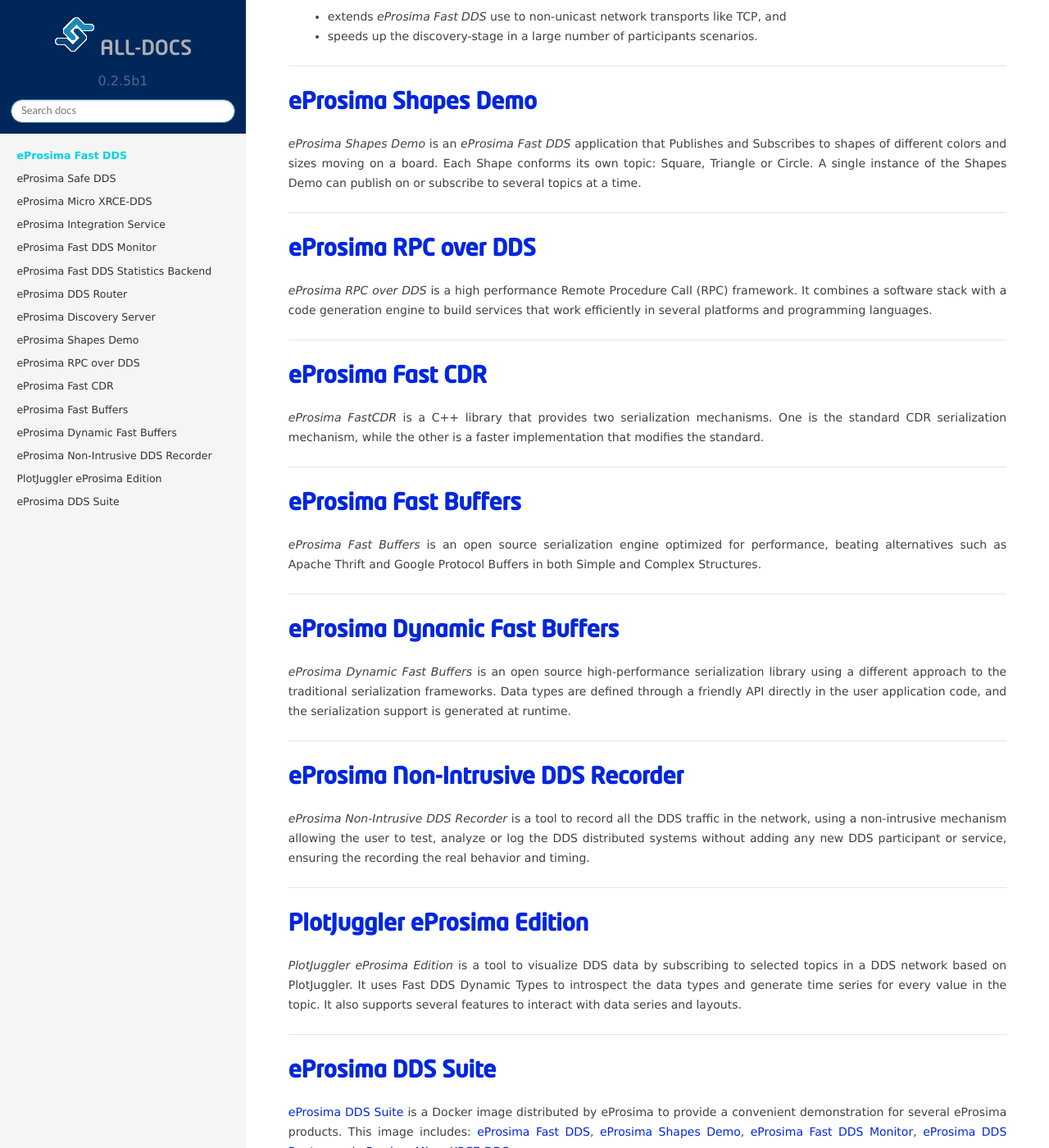
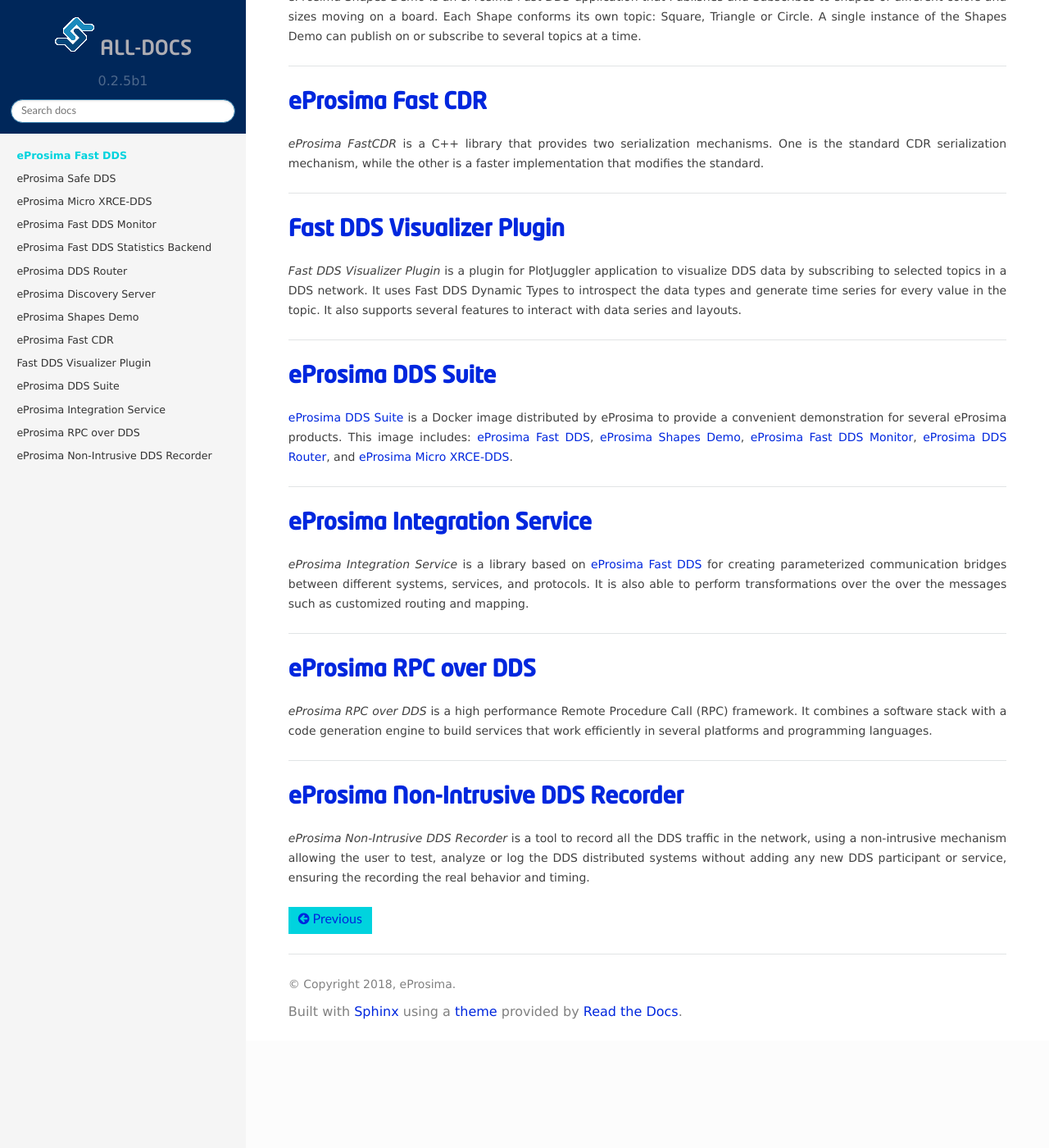
Before and after one commit to eProsima/all-docs, a Sphinx documentation site: the page built from source/docindex.rst, in a window 1280 px wide and 1400 px high, scrolled down 1909 px. Shown: the whole window at 82% size. Built offline with Sphinx 7.4.7 and the Read the Docs theme 2.0.0, drawn with Linux system fonts in a browser that asks for light colours; the version number is read from the project's files by our own code; after the commit the page ends 3178 px from its top, so only the background shows below that; some of the changed text lies outside the part shown.

Commit message:
Refs #18330: reorder index, remove and update products
Signed-off-by: JLBuenoLopez-eProsima <joseluisbueno@eprosima.com>

```diff
--- a/source/docindex.rst
+++ b/source/docindex.rst
@@ -47,16 +47,6 @@
 
 ------------------------------------------------------------------------------------------------------------------------
 
-`eProsima Integration Service`_
-----------------------------------
-
-*eProsima Integration Service* is a library based on `eProsima Fast DDS`_ for
-creating parameterized communication bridges between different systems,
-services, and protocols. It is also able to perform transformations over
-the over the messages such as customized routing and mapping.
-
-------------------------------------------------------------------------------------------------------------------------
-
 `eProsima Fast DDS Monitor`_
 ------------------------------
 
@@ -93,8 +83,7 @@
 `eProsima Discovery Server`_
 ----------------------------------------
 
-*eProsima Discovery Server* is an application that simplifies the use and testing of the new `eProsima Fast DDS`_
-discovery capabilities.
+*eProsima Discovery Server* is an `eProsima Fast DDS`_ discovery mechanism.
 *eProsima Fast DDS* allows a centralized, non-standard, client-server discovery mechanism that:
 
     - extends *eProsima Fast DDS* use to non-unicast network transports like TCP, and
@@ -112,14 +101,6 @@
 
 ------------------------------------------------------------------------------------------------------------------------
 
-`eProsima RPC over DDS`_
-----------------------------------
-
-*eProsima RPC over DDS* is a high performance Remote Procedure Call (RPC) framework. It combines a software stack
-with a code generation engine to build services that work efficiently in several platforms and programming languages.
-
-------------------------------------------------------------------------------------------------------------------------
-
 `eProsima Fast CDR`_
 ----------------------------------
 
@@ -128,37 +109,11 @@
 
 ------------------------------------------------------------------------------------------------------------------------
 
-`eProsima Fast Buffers`_
-----------------------------------
-
-*eProsima Fast Buffers* is an open source serialization engine optimized for performance, beating alternatives
-such as Apache Thrift and Google Protocol Buffers in both Simple and Complex Structures.
-
-------------------------------------------------------------------------------------------------------------------------
-
-`eProsima Dynamic Fast Buffers`_
+`Fast DDS Visualizer Plugin`_
 ----------------------------------------
 
-*eProsima Dynamic Fast Buffers* is an open source high-performance serialization library using a different
-approach to the traditional serialization frameworks. Data types are defined through a friendly API directly in the
-user application code, and the serialization support is generated at runtime.
-
-------------------------------------------------------------------------------------------------------------------------
-
-`eProsima Non-Intrusive DDS Recorder`_
-----------------------------------------
-
-*eProsima Non-Intrusive DDS Recorder* is a tool to record all the DDS traffic in the network, using a non-intrusive
-mechanism allowing the user to test, analyze or log the DDS distributed systems without adding any new DDS participant
-or service, ensuring the recording the real behavior and timing.
-
-------------------------------------------------------------------------------------------------------------------------
-
-`PlotJuggler eProsima Edition`_
-----------------------------------------
-
-*PlotJuggler eProsima Edition* is a tool to visualize DDS data by subscribing to selected topics
-in a DDS network based on PlotJuggler.
+*Fast DDS Visualizer Plugin* is a plugin for PlotJuggler application to visualize DDS data by subscribing to selected
+topics in a DDS network.
 It uses Fast DDS Dynamic Types to introspect the data types and generate time series for every value in the topic.
 It also supports several features to interact with data series and layouts.
 
@@ -172,20 +127,45 @@
 This image includes: `eProsima Fast DDS`_, `eProsima Shapes Demo`_, `eProsima Fast DDS Monitor`_,
 `eProsima DDS Router`_, and `eProsima Micro XRCE-DDS`_.
 
+------------------------------------------------------------------------------------------------------------------------
+
+`eProsima Integration Service`_
+----------------------------------
+
+*eProsima Integration Service* is a library based on `eProsima Fast DDS`_ for
+creating parameterized communication bridges between different systems,
+services, and protocols. It is also able to perform transformations over
+the over the messages such as customized routing and mapping.
+
+------------------------------------------------------------------------------------------------------------------------
+
+`eProsima RPC over DDS`_
+----------------------------------
+
+*eProsima RPC over DDS* is a high performance Remote Procedure Call (RPC) framework. It combines a software stack
+with a code generation engine to build services that work efficiently in several platforms and programming languages.
+
+------------------------------------------------------------------------------------------------------------------------
+
+`eProsima Non-Intrusive DDS Recorder`_
+----------------------------------------
+
+*eProsima Non-Intrusive DDS Recorder* is a tool to record all the DDS traffic in the network, using a non-intrusive
+mechanism allowing the user to test, analyze or log the DDS distributed systems without adding any new DDS participant
+or service, ensuring the recording the real behavior and timing.
+
 .. _eProsima website: https://www.eprosima.com/
 .. _eProsima Fast DDS: https://fast-dds.docs.eprosima.com/en/latest/
 .. _eProsima Safe DDS: https://safe-dds.docs.eprosima.com/
+.. _eProsima Micro XRCE-DDS: https://micro-xrce-dds.readthedocs.io/en/latest/
+.. _eProsima Fast DDS Monitor: https://fast-dds-monitor.readthedocs.io/en/latest/
+.. _eProsima Fast DDS Statistics Backend: https://fast-dds-statistics-backend.readthedocs.io/en/latest/
+.. _eProsima DDS Router: https://eprosima-dds-router.readthedocs.io/en/latest/
+.. _eProsima Discovery Server: https://fast-dds.docs.eprosima.com/en/latest/fastdds/discovery/discovery_server.html
 .. _eProsima Shapes Demo: https://eprosima-shapes-demo.readthedocs.io/en/latest/
-.. _eProsima Micro XRCE-DDS: https://micro-xrce-dds.readthedocs.io/en/latest/
+.. _eProsima Fast CDR: https://www.eprosima.com/images/PDFs/Fast_CDR.pdf
+.. _Fast DDS Visualizer Plugin: https://plotjuggler-fastdds-plugins.readthedocs.io/en/latest/
+.. _eProsima DDS Suite: dds-suite/intro.html
 .. _eProsima Integration Service: https://integration-services.readthedocs.io/en/latest/
 .. _eProsima RPC over DDS: https://www.eprosima.com/docs/rpc-over-dds/1.0.3/pdf/eprosima-fast-rtps/User-Manual.pdf
-.. _eProsima Fast CDR: https://www.eprosima.com/images/PDFs/Fast_CDR.pdf
-.. _eProsima Fast Buffers: https://www.eprosima.com/docs/fast-buffers/0.3.0/pdf/User-Manual.pdf
 .. _eProsima Non-Intrusive DDS Recorder:    https://www.eprosima.com/docs/non-intrusive-dds-recorder/1.0.0/pdf/User-Manual.pdf
-.. _eProsima Dynamic Fast Buffers: https://www.eprosima.com/docs/dynamic-fast-buffers/0.2.0/pdf/User-Manual.pdf
-.. _eProsima Discovery Server: https://eprosima-discovery-server.readthedocs.io/en/latest/
-.. _eProsima Fast DDS Statistics Backend: https://fast-dds-statistics-backend.readthedocs.io/en/latest/
-.. _eProsima Fast DDS Monitor: https://fast-dds-monitor.readthedocs.io/en/latest/
-.. _eProsima DDS Suite: dds-suite/intro.html
-.. _eProsima DDS Router: https://eprosima-dds-router.readthedocs.io/en/latest/
-.. _PlotJuggler eProsima Edition: https://plotjuggler-fastdds-plugins.readthedocs.io/en/latest/
```
